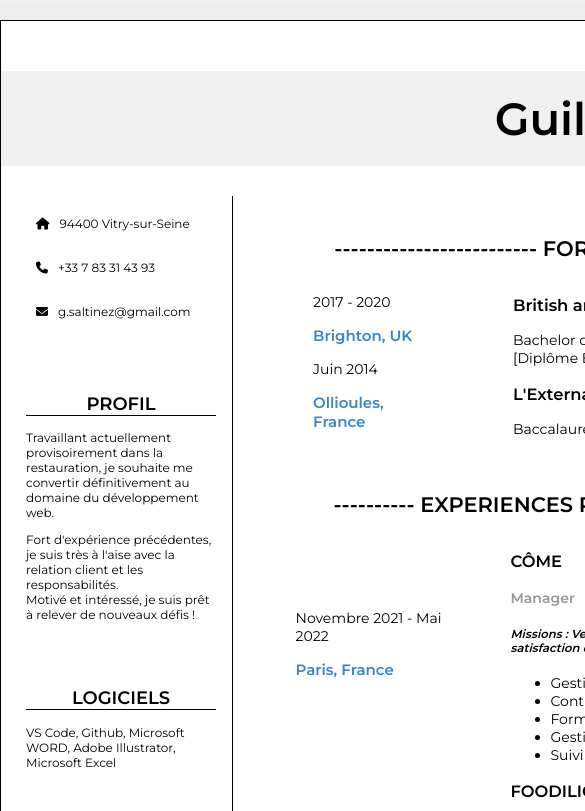
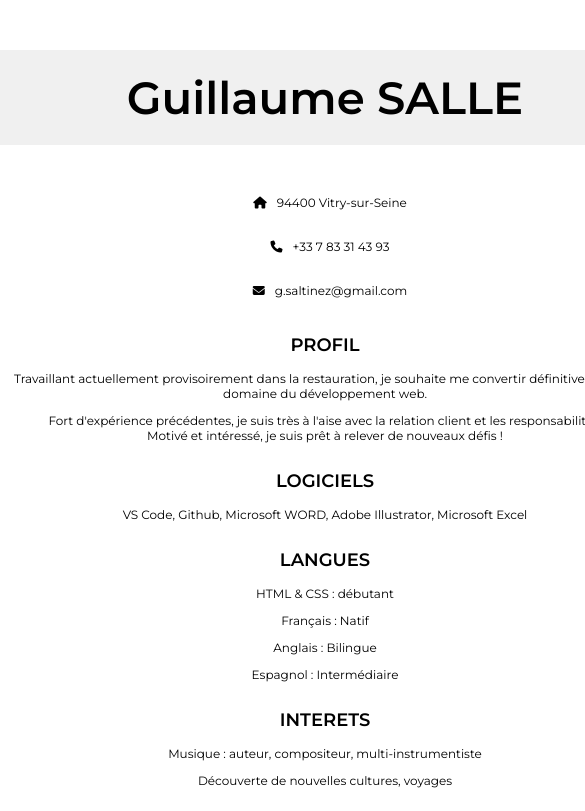
Before and after one commit to Guiguizaure/guillaumesallecv, a plain HTML site: page index.html in a window 390 px wide. Shown: the top 811 px of the page, 585 px wide, since content can reach past the window. Drawn offline with Linux system fonts and the light colour scheme.

Commit message:
Update style.css

```diff
--- a/style.css
+++ b/style.css
@@ -9,8 +9,16 @@ body{
     padding: 0;
     height: 1203px;
     width: 1000px;
+}
 
-
+@media screen and (max-width: 800px){
+    body{
+        width: auto;
+        height: auto;
+        margin: 0;
+        border: 0;
+        box-shadow: none;
+    }
 }
 
 /* Nom CV */
@@ -32,6 +40,21 @@ body h1{
     display: flex;
     flex-direction: row;
 }
+@media screen and (max-width: 800px){
+    .main{
+        display: flex;
+        flex-direction: column;
+    }
+    body h1{
+
+        display: flex;
+        justify-content: center;
+        padding: 20px 0;
+        min-width: 650px;
+
+    }
+}
+
 
 /* partie gauche du CV */
 .main_left{
@@ -43,9 +66,33 @@ body h1{
     flex-flow: row wrap;
     font-size: 12px;
 }
+@media screen and (max-width: 800px){
+    .main_left{
+        border: 0;
+        margin: 0;
+        padding: 0;
+        width: auto;
+        text-align: center;
+        display: flex;
+        flex-direction: column;
+        justify-content: center;
+        align-items: center;
+        min-width: 650px;
+    }
+    .main_left p{
+        min-width: 650px;
+
+    }
+}
+
 .main_left h2{
     text-align: center;
     border-bottom: 1px solid black;
+}
+@media screen and (max-width: 800px){
+    .main_left h2{
+       border: 0;
+    }
 }
 .personal_details i{
     margin: 10px;
@@ -53,6 +100,12 @@ body h1{
 .langues{
     width: 190px;
 }
+@media screen and (max-width: 800px){
+    .langues{
+        width: auto;
+    }
+}
+
 
 
 
@@ -61,6 +114,15 @@ body h1{
     width: 700px;
     font-size: 14px;
     margin-left: 30px;
+}
+@media screen and (max-width: 800px){
+    .main_right{
+        width: auto;
+        min-width: 650px;
+    }
+    .main_right h2{
+        width: auto;
+    }
 }
 
 .main_right h2{
```
